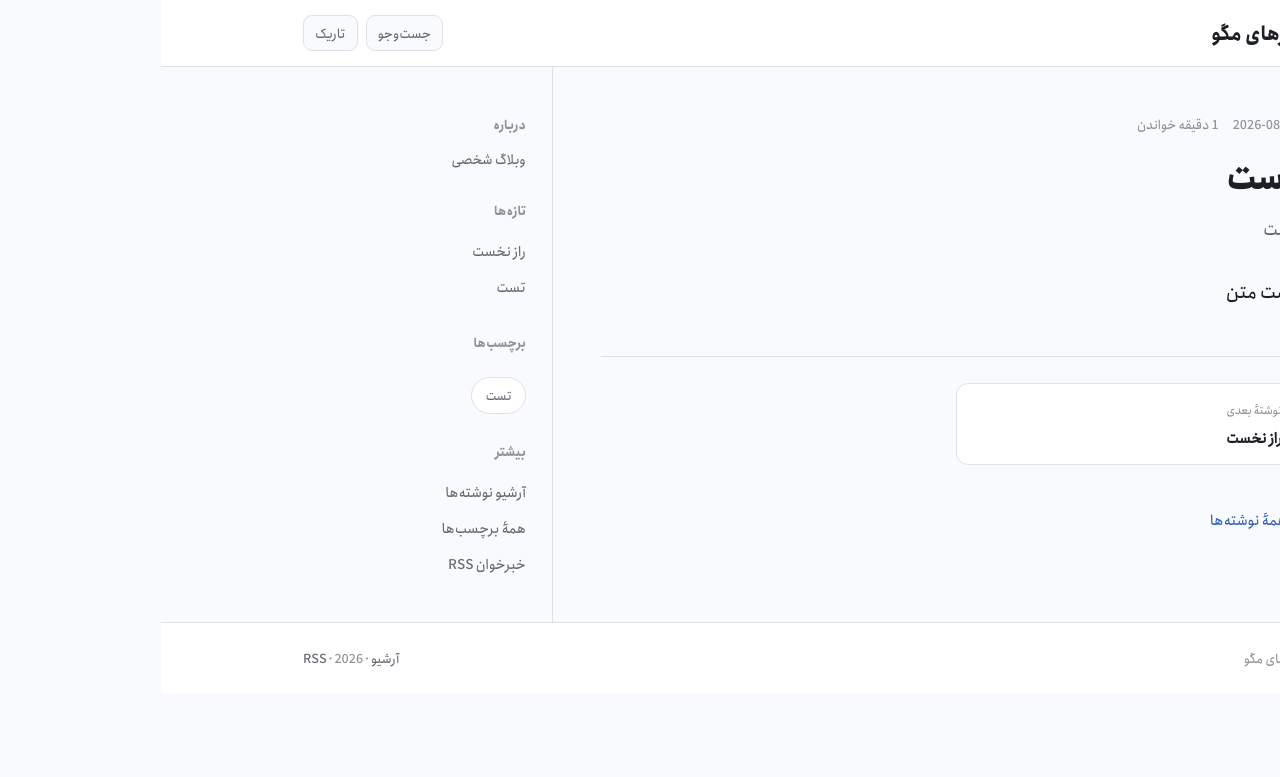
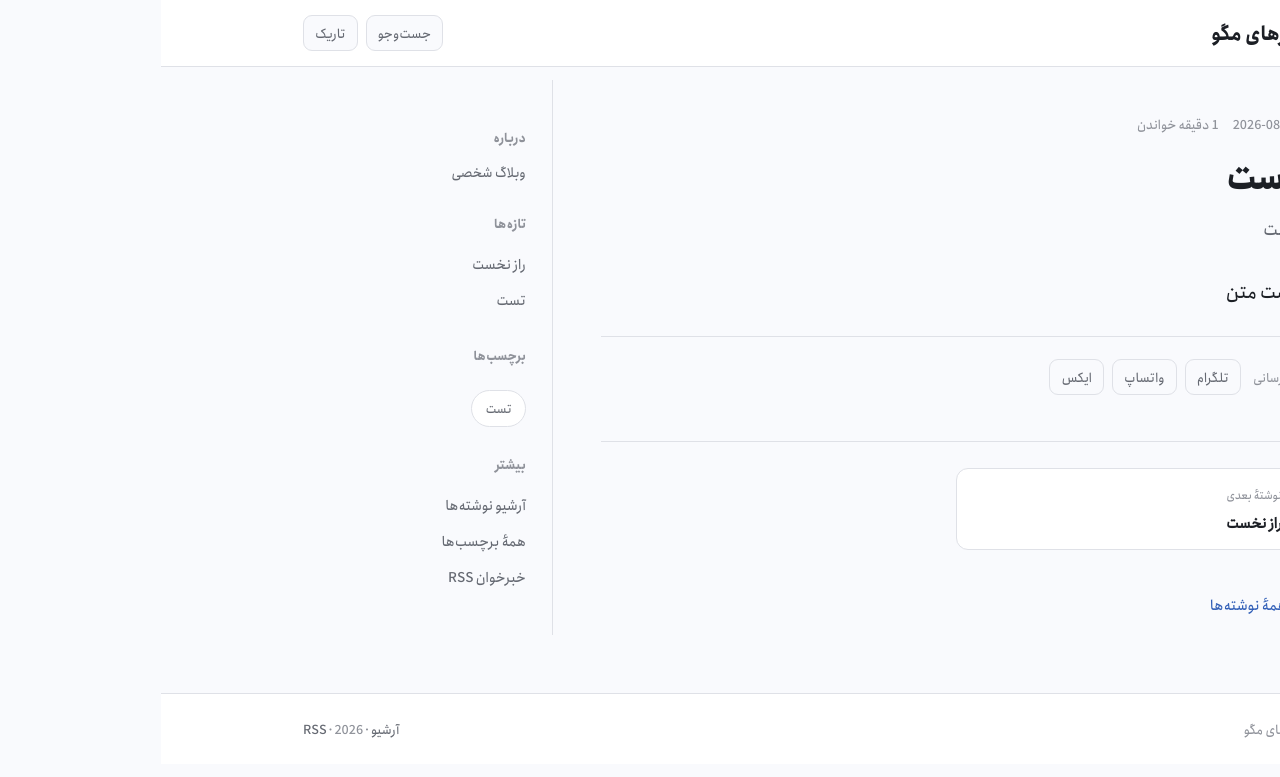
Before and after one commit to mashrajabmirza-a11y/razhaye-magoo, a Jekyll site: the page built from _posts/2026-08-30-d1.md, in a window 1280 px wide. Shown: the top 777 px of the page. Built offline with Jekyll 4.4.1, drawn with Linux system fonts in a browser that asks for light colours.

Commit message:
به‌روزرسانی قالب سایت: _layouts/post.html

```diff
--- a/_layouts/post.html
+++ b/_layouts/post.html
@@ -9,8 +9,29 @@ layout: default
   </div>
   <h1>{{ page.title }}</h1>
   {% if page.description %}<p class="lead">{{ page.description }}</p>{% endif %}
+  <div id="tocSlot"></div>
   <div class="body">{{ content }}</div>
+
   {% if page.tags.size > 0 %}<div class="tags">{% for t in page.tags %}<span>{{ t }}</span>{% endfor %}</div>{% endif %}
+
+  <div class="share">
+    <span>هم‌رسانی</span>
+    <a class="iconbtn" href="https://t.me/share/url?url={{ page.url | absolute_url }}&text={{ page.title | uri_escape }}" target="_blank" rel="noopener">تلگرام</a>
+    <a class="iconbtn" href="https://wa.me/?text={{ page.title | uri_escape }}%20{{ page.url | absolute_url }}" target="_blank" rel="noopener">واتساپ</a>
+    <a class="iconbtn" href="https://twitter.com/intent/tweet?url={{ page.url | absolute_url }}&text={{ page.title | uri_escape }}" target="_blank" rel="noopener">ایکس</a>
+  </div>
+
+  {% assign firstTag = page.tags | first %}
+  {% if firstTag %}{% assign related = site.tags[firstTag] | where_exp: "p", "p.url != page.url" %}{% endif %}
+  {% if related and related.size > 0 %}
+  <div class="related">
+    <h4>نوشته‌های مرتبط</h4>
+    <div class="related-grid">
+      {% for p in related limit: 3 %}<a href="{{ p.url | relative_url }}">{{ p.title }}<em>{{ p.date | date: "%Y-%m-%d" }}</em></a>{% endfor %}
+    </div>
+  </div>
+  {% endif %}
+
   <div class="postnav">
     {% if page.next %}<a href="{{ page.next.url | relative_url }}"><span>نوشتهٔ بعدی</span><strong>{{ page.next.title }}</strong></a>{% endif %}
     {% if page.previous %}<a href="{{ page.previous.url | relative_url }}"><span>نوشتهٔ پیشین</span><strong>{{ page.previous.title }}</strong></a>{% endif %}
```
